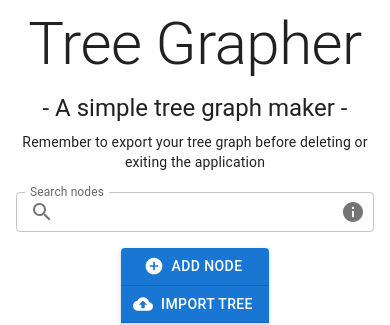
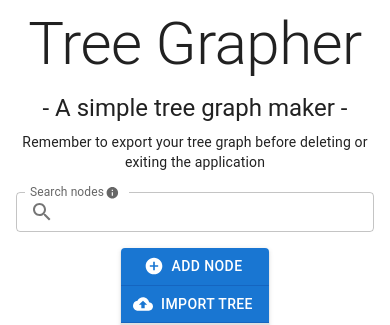
Before and after one commit to OffCrazyFreak/Tree-Grapher, a React (Create React App) app: page / in a window 390 px wide. Shown: the top 325 px of the page. Built offline with nearby package versions, Linux system fonts and the light colour scheme.

Commit message:
Added tooltip functionality to be accessible on mobile

```diff
--- a/src/components/ControlledTreeView.jsx
+++ b/src/components/ControlledTreeView.jsx
@@ -3,16 +3,13 @@ import { Link, Tooltip } from "@mui/material";
 import {
   ExpandMore as ExpandMoreIcon,
   ChevronRight as ChevronRightIcon,
+  Info as InfoIcon,
 } from "@mui/icons-material";
 
 import { useState, useEffect } from "react";
 
 export default function ControlledTreeView({ treeData, searchResults }) {
   const [expanded, setExpanded] = useState([]);
-
-  const handleToggleExpand = (e, nodeIds) => {
-    setExpanded(nodeIds);
-  };
 
   useEffect(() => {
     // Create a list of node names that are included in search results
@@ -66,8 +63,12 @@ export default function ControlledTreeView({ treeData, searchResults }) {
 
     // Add tooltip if description exists
     const label = node.description ? (
-      <Tooltip title={node.description} arrow>
+      <Tooltip title={node.description} arrow enterTouchDelay={0}>
         {link}
+        <InfoIcon
+          fontSize="inherit"
+          sx={{ verticalAlign: "middle", paddingLeft: 0.2, color: "#444" }}
+        />
       </Tooltip>
     ) : (
       link
@@ -90,7 +91,10 @@ export default function ControlledTreeView({ treeData, searchResults }) {
       defaultCollapseIcon={<ExpandMoreIcon />}
       defaultExpandIcon={<ChevronRightIcon />}
       expanded={expanded}
-      onNodeToggle={handleToggleExpand}
+      onNodeToggle={(e, nodeIds) => {
+        setExpanded(nodeIds);
+      }}
+      multiSelect
       sx={{ overflowX: "auto" }}
     >
       {treeData.map((rootNode) => renderTree(rootNode))}
--- a/src/components/SearchBar.jsx
+++ b/src/components/SearchBar.jsx
@@ -7,8 +7,12 @@ import {
 } from "@mui/material";
 import { Search as SearchIcon, Info as InfoIcon } from "@mui/icons-material";
 
+import { useState } from "react";
+
 export default function SearchBar({ data, setSearchResults }) {
   const mqSub720 = useMediaQuery("(max-width: 720px)");
+
+  const [inputFocused, setInputFocused] = useState(false);
 
   function handleChange(value) {
     value = value.toLowerCase();
@@ -24,6 +28,8 @@ export default function SearchBar({ data, setSearchResults }) {
     <Autocomplete
       freeSolo
       size="small"
+      onFocus={() => setInputFocused(true)}
+      onBlur={() => setInputFocused(false)}
       onInputChange={(e, inputValue) => {
         handleChange(inputValue);
       }}
@@ -39,7 +45,20 @@ export default function SearchBar({ data, setSearchResults }) {
       renderInput={(params) => (
         <TextField
           {...params}
-          label="Search nodes"
+          label={
+            <Tooltip
+              title="In Tree View expands nodes to the desired node, its siblings, and children. In Table View shows nodes whose names contain the search query."
+              arrow
+              enterTouchDelay={0}
+              onClick={(e) => e.stopPropagation()} // Prevents Autocomplete from closing
+            >
+              Search nodes
+              <InfoIcon
+                fontSize="small"
+                sx={{ verticalAlign: "middle", paddingLeft: 0.2 }}
+              />
+            </Tooltip>
+          }
           InputProps={{
             ...params.InputProps,
             startAdornment: (
@@ -47,24 +66,13 @@ export default function SearchBar({ data, setSearchResults }) {
                 <SearchIcon />
               </InputAdornment>
             ),
-            endAdornment: (
-              <InputAdornment position="end">
-                <Tooltip
-                  title="In Tree View expands nodes to the desired node, its siblings, and children. In Table View shows nodes whose names contain the search query."
-                  arrow
-                >
-                  <InfoIcon />
-                </Tooltip>
-              </InputAdornment>
-            ),
           }}
         />
       )}
-      sx={
-        mqSub720
-          ? { width: "100%", maxWidth: "none" }
-          : { width: "50%", maxWidth: "25rem" }
-      }
+      sx={{
+        width: mqSub720 ? "100%" : "50%",
+        maxWidth: mqSub720 ? "none" : "25rem",
+      }}
     />
   );
 }
```
